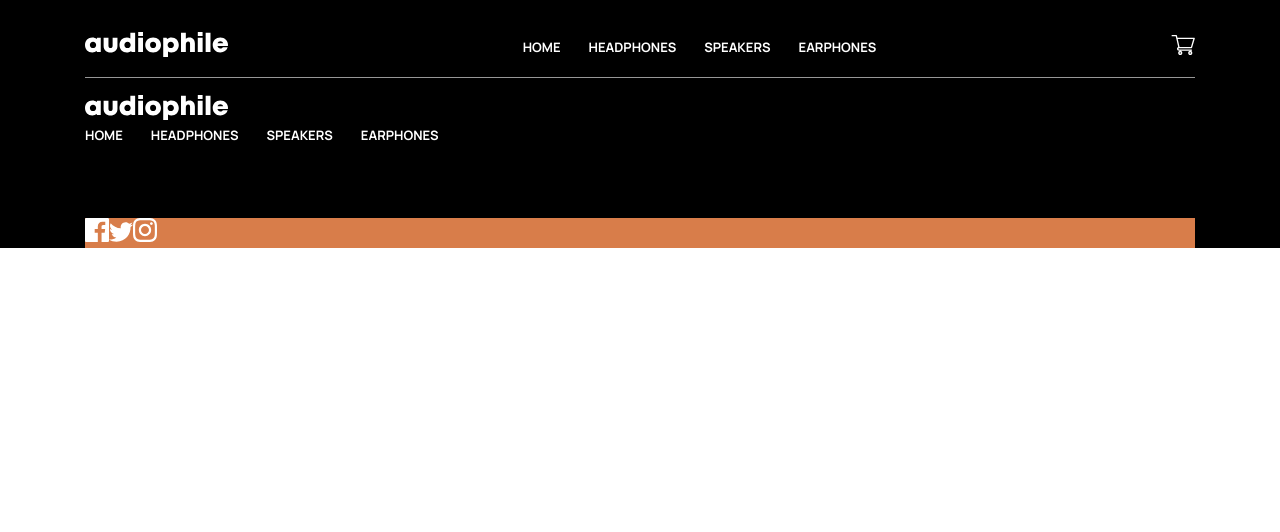
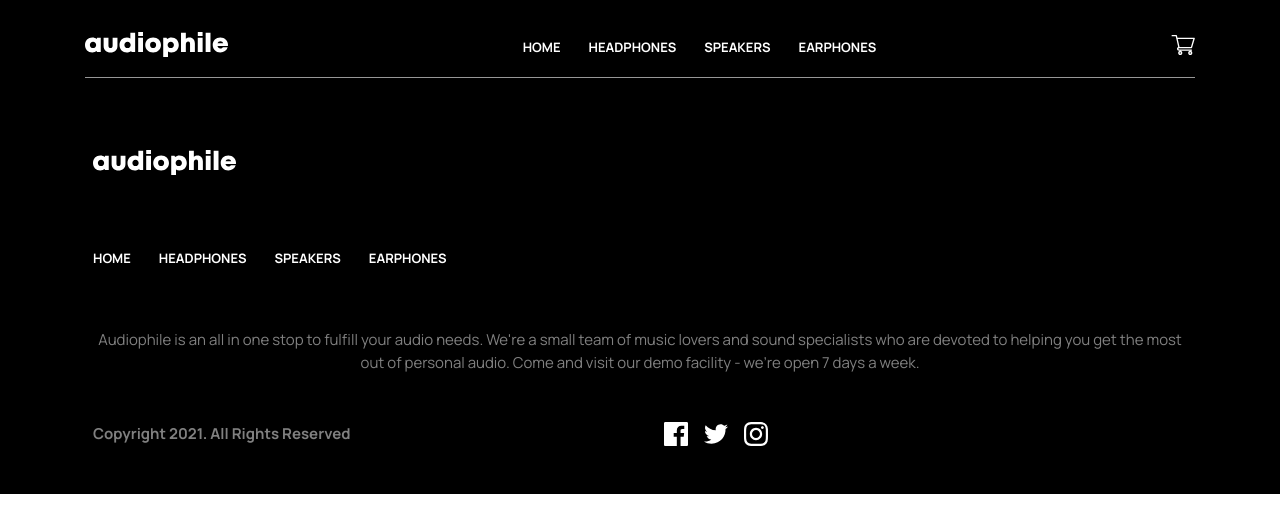
Before and after one commit to iadefidipe/audiphile-ecommerce, a Next.js app: page / in a window 1280 px wide. Shown: the top 532 px of the page. Built offline with nearby package versions, Linux system fonts and the light colour scheme.

Commit message:
fix: update to footer component

```diff
--- a/components/Footer.tsx
+++ b/components/Footer.tsx
@@ -10,20 +10,19 @@ import Image from "next/image"
 
 function Footer() {
   return (
-    <footer className='bg-black'>
-      <Wrapper>
-        <Logo />
+    <footer className='bg-black '>
+      <Wrapper  >
+        <div className=" mx-2 py-12 flex flex-col items-center gap-12 md:grid grid-rows-3 grid-cols-2" >
+          <Logo footer={true} />
           <MenuLinks footer={true} />
-        <p>
+          <p className=" text-50 text-center md:col-span-2 text-left "  >
             Audiophile is an all in one stop to fulfill your audio needs. We're a
             small team of music lovers and sound specialists who are devoted to
             helping you get the most out of personal audio. Come and visit our
             demo facility - we’re open 7 days a week.
           </p>
-
-        <p>Copyright 2021. All Rights Reserved</p>
-
-        <div className="bg-pry">
+          <p className="text-50 font-bold" >Copyright 2021. All Rights Reserved</p>
+          <div className="flex items-center gap-4 ">
             <Link href='/'>
               <Image src={Facebook} alt='' />
             </Link>
@@ -34,6 +33,7 @@ function Footer() {
               <Image src={Instagram} alt='' />
             </Link>
           </div>
+        </div>
       </Wrapper>
     </footer>
   )
--- a/components/Layout.tsx
+++ b/components/Layout.tsx
@@ -1,4 +1,4 @@
-import Footer from "./footer"
+import Footer from "./Footer"
 import Header from "./Header"
 
 interface LayoutInterface {
--- a/components/shared/Logo.tsx
+++ b/components/shared/Logo.tsx
@@ -2,10 +2,13 @@ import React from 'react'
 import Image from 'next/image'
 import audiophile from "public/assets/audiophile-logo.svg"
 
+interface LogoInterface{
+  footer?: boolean
+}
 
-function Logo() {
+function Logo({footer}: LogoInterface) {
   return (
-    <div>
+    <div className={`${ footer ? "col-span-2" : "" }`} >
     <Image src={audiophile} alt='audiophile logo' />
   </div>
   )
--- a/styles/globals.css
+++ b/styles/globals.css
@@ -15,5 +15,11 @@
 
 
 .footer-true{
-    @apply flex flex-col items-center md:flex-row text-white text-nav  gap-7 font-bold
+    @apply flex flex-col items-center col-span-2 md:flex-row text-white text-nav  gap-7 font-bold
 }
+
+
+/* white body text 50% opacity */
+.text-50{
+    @apply text-white opacity-50 text-body
+}
```
Lines whose indentation alone changed are shown as unchanged.
